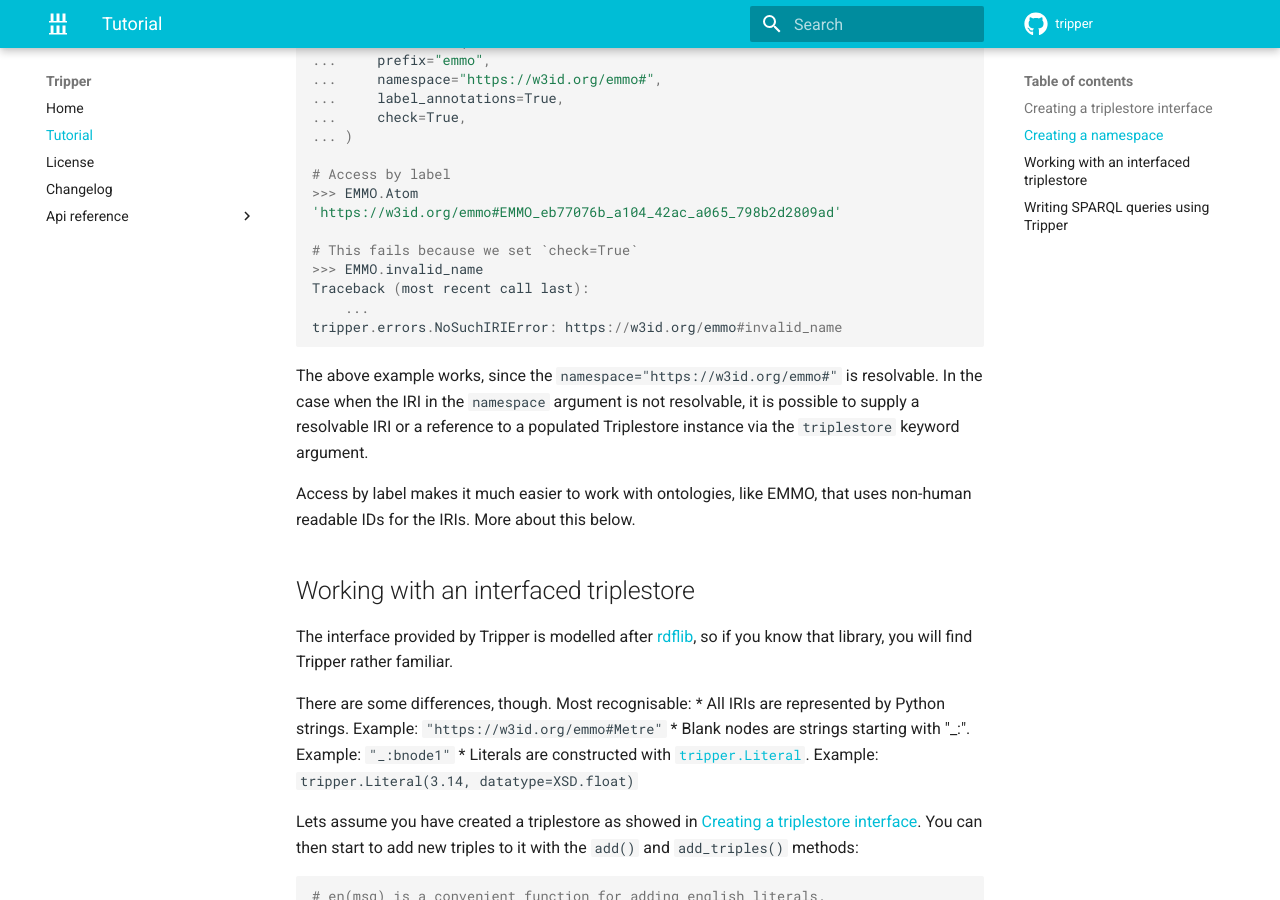
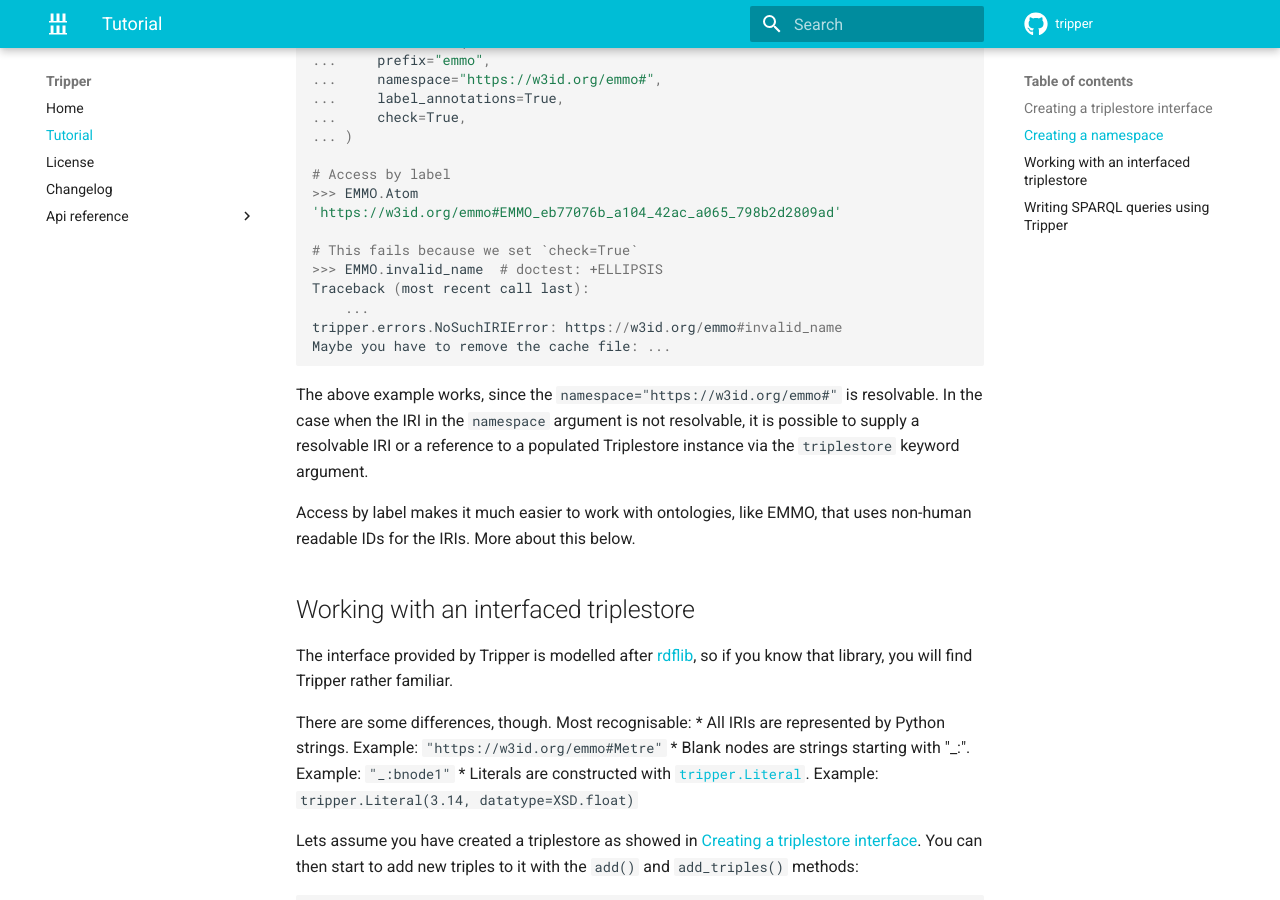
Before and after one commit to EMMC-ASBL/tripper, an MkDocs documentation site: the page built from docs/tutorial.md, in a window 1280 px wide and 900 px high, scrolled down 960 px. Built offline with MkDocs 1.6.1 and Material for MkDocs 9.7.7, drawn with Linux system fonts in a browser that asks for light colours; comment, search, counter and statistics services are not loaded; the version menu is left out.

Commit message:
Update expected exception output in tutorial

````diff
--- a/docs/tutorial.md
+++ b/docs/tutorial.md
@@ -57,10 +57,11 @@ The `check=True` enables checking for existing IRIs.
 'https://w3id.org/emmo#EMMO_eb77076b_a104_42ac_a065_798b2d2809ad'
 
 # This fails because we set `check=True`
->>> EMMO.invalid_name
+>>> EMMO.invalid_name  # doctest: +ELLIPSIS
 Traceback (most recent call last):
     ...
 tripper.errors.NoSuchIRIError: https://w3id.org/emmo#invalid_name
+Maybe you have to remove the cache file: ...
 
 ```
 
````
